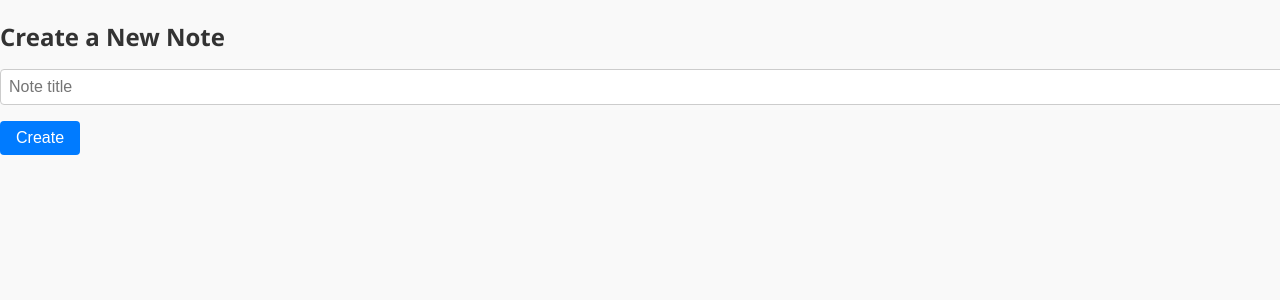
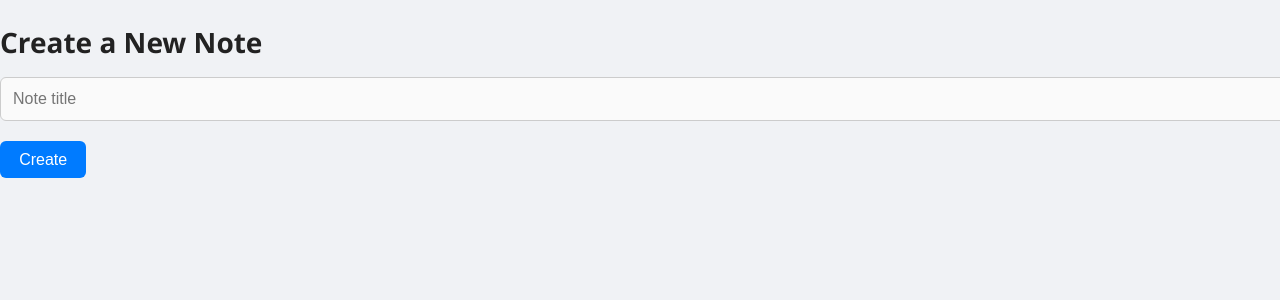
Before and after one commit to Himsnhu12/notes, a React (Create React App) app in the folder frontend/: page / in a window 1280 px wide. Shown: the top 300 px of the page. Built offline with nearby package versions, Linux system fonts and the light colour scheme.

Commit message:
Update index.css

```diff
--- a/frontend/src/index.css
+++ b/frontend/src/index.css
@@ -2,47 +2,59 @@
   font-family: 'Segoe UI', Tahoma, Geneva, Verdana, sans-serif;
   margin: 0;
   padding: 0;
-      background-color: #f9f9f9;
+  background-color: #f0f2f5;
   color: #333;
 }
 
 .container {
   max-width: 800px;
-      margin: 2rem auto;
-      padding: 1rem;
-      background: white;
-      border-radius: 8px;
-      box-shadow: 0 0 8px rgba(0, 0, 0, 0.05);
+  margin: 3rem auto;
+  padding: 2rem;
+  background: #fff;
+  border-radius: 12px;
+  box-shadow: 0 4px 20px rgba(0, 0, 0, 0.06);
 }
 
 h2 {
   margin-bottom: 1rem;
+  font-size: 1.75rem;
+  font-weight: 600;
+  color: #222;
 }
 
 input[type="text"],
 textarea {
   width: 100%;
-      padding: 0.5rem;
+  padding: 0.75rem;
   font-size: 1rem;
-      margin-bottom: 1rem;
+  margin-bottom: 1.25rem;
   border: 1px solid #ccc;
-      border-radius: 4px;
+  border-radius: 6px;
+  background-color: #fafafa;
+  transition: border 0.2s ease, box-shadow 0.2s ease;
 }
 
-    textarea,
-    textarea:focus,
-    input:focus {
+input:focus,
+textarea:focus {
   outline: none;
+  border-color: #007bff;
+  box-shadow: 0 0 0 2px rgba(0, 123, 255, 0.2);
+  background-color: #fff;
 }
 
 button {
-      padding: 0.5rem 1rem;
+  padding: 0.6rem 1.2rem;
   font-size: 1rem;
   background-color: #007bff;
   color: white;
   border: none;
-      border-radius: 4px;
+  border-radius: 6px;
   cursor: pointer;
+  transition: background-color 0.2s ease;
+}
+
+button:hover {
+  background-color: #0056d2;
 }
 
 button:disabled {
@@ -53,5 +65,6 @@
 p {
   margin-top: 1rem;
   font-style: italic;
-      color: #666;
+  color: #777;
+  font-size: 0.95rem;
 }
```
Lines whose indentation alone changed are shown as unchanged.
